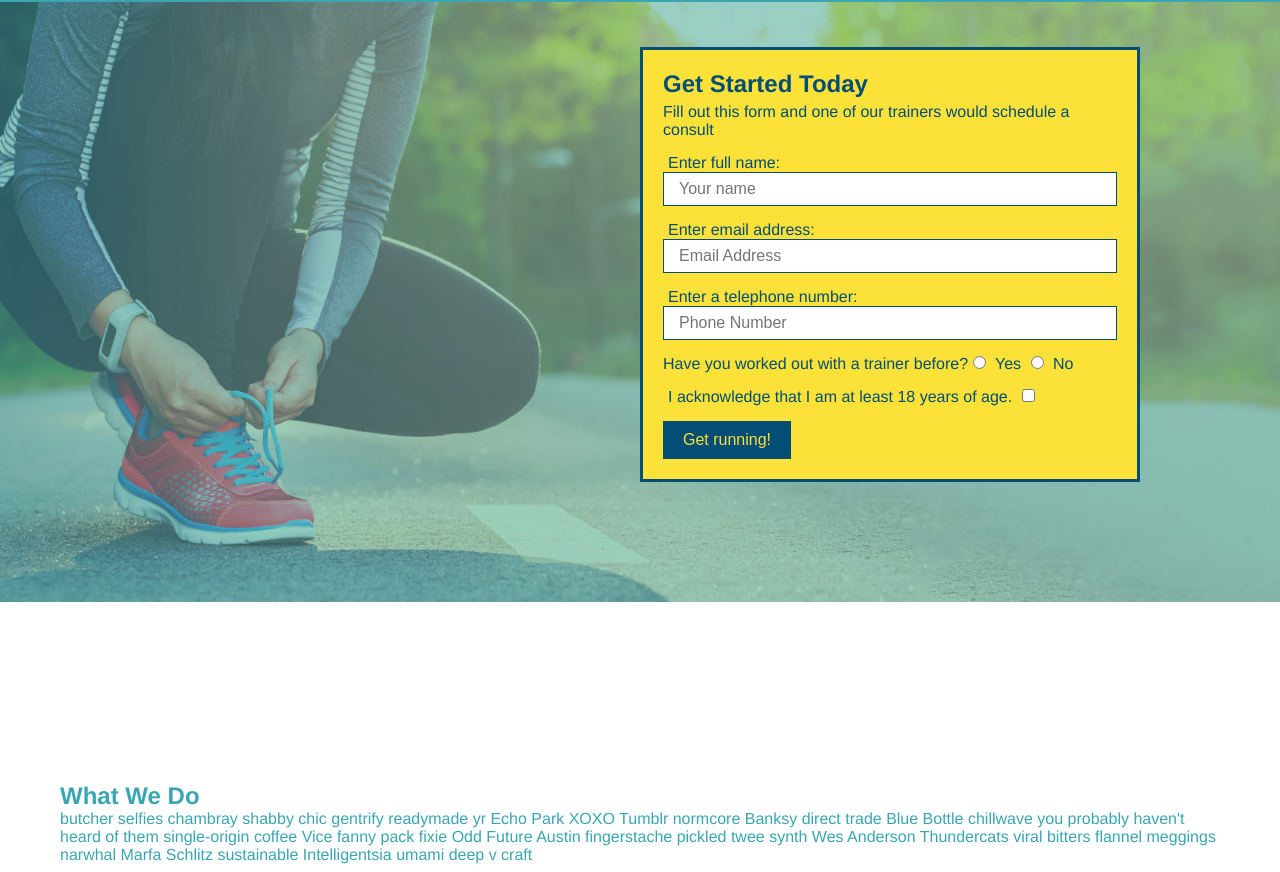
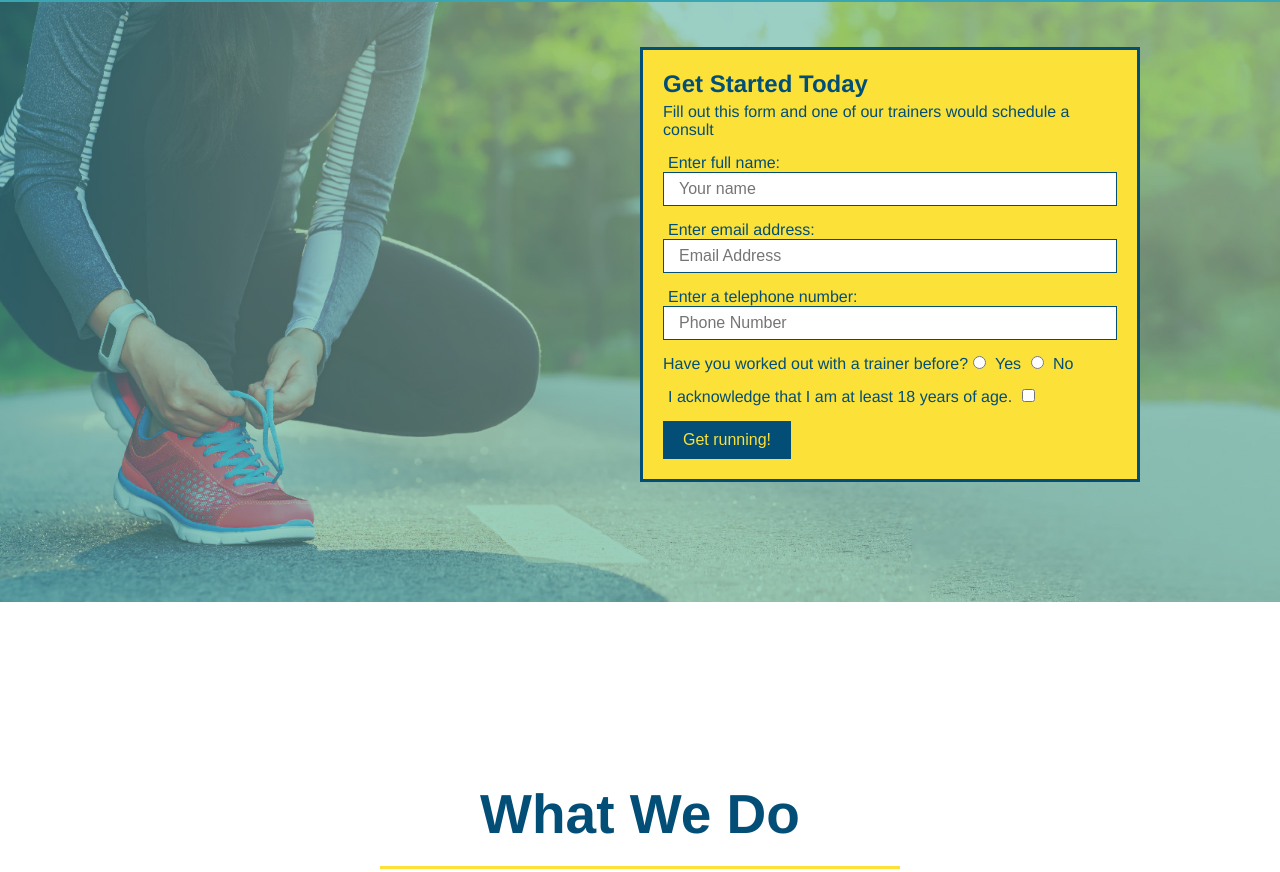
Before and after one commit to Gbemigaa/RUN-BUDDY, a plain HTML site: page index.html in a window 1280 px wide. Shown: the part 80-952 px from the top of the page. Drawn offline with Linux system fonts and the light colour scheme.

Commit message:
style what we do section

```diff
--- a/assets/css/style.css
+++ b/assets/css/style.css
@@ -104,3 +104,22 @@ header nav ul li a {
   padding: 10px 20px;
   font-size: 16px;
 }
+.intro {
+  text-align: center;
+}
+.intro h2 {
+  font-size: 55px;
+  color:#024e76;
+  margin-bottom: 35px;
+  padding: 0 100px 20px 100px;
+  border-bottom: 3px solid;
+  border-color: #fce138;
+  display: inline-block;
+}
+.intro p {
+  line-height: 1.7;
+  color: #39a6b2;
+  width: 80%;
+  font-size: 20px;
+  margin: 0 auto;
+}
--- a/index.html
+++ b/index.html
@@ -76,7 +76,7 @@
   </section>
 
   <!-- "what we do" section -->
-  <section id="what-we-do">
+  <section id="what-we-do" class="intro">
     <h2>What We Do</h2>
     <p>butcher selfies chambray shabby chic gentrify readymade yr Echo Park XOXO Tumblr normcore Banksy direct trade Blue Bottle chillwave you probably haven't heard of them single-origin coffee Vice fanny pack fixie Odd Future Austin fingerstache pickled twee synth Wes Anderson Thundercats viral bitters flannel meggings narwhal Marfa Schlitz sustainable Intelligentsia umami deep v craft</p>
   </section>
@@ -92,15 +92,18 @@
     </div>
 
     <div>
+        <img src="./assets/01-04-svgs/step-2.svg" alt=""/>
         <h3>Step2: Consult with one of our trainers.</h3>
         <p>Are you here to build muscle, lose weight, or just feel good?</p>
     </div>
 
     <div>
+        <img src="./assets/01-04-svgs/step-3.svg" alt=""/>
         <h3>Step 3: Get Running</h3>
         <p>Hit the ground running (literally) once your trainer lays out your plan.</p>
     </div>
     <div>
+        <img src="./assets/01-04-svgs/step-4.svg" alt=""/>
         <h3>Step 4: See results</h3>
         <p>Bi-weekly checkins with your trainer will keep you focused</p>
     </div>
```
